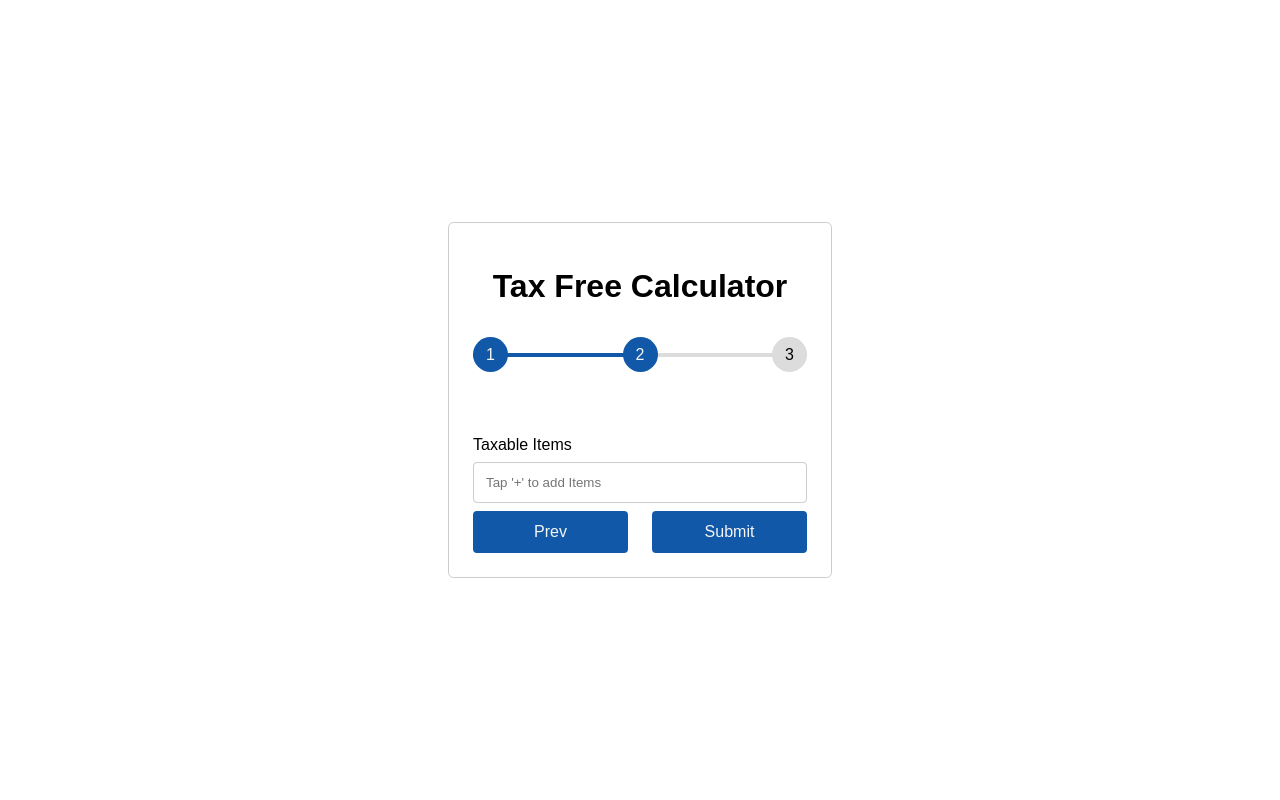
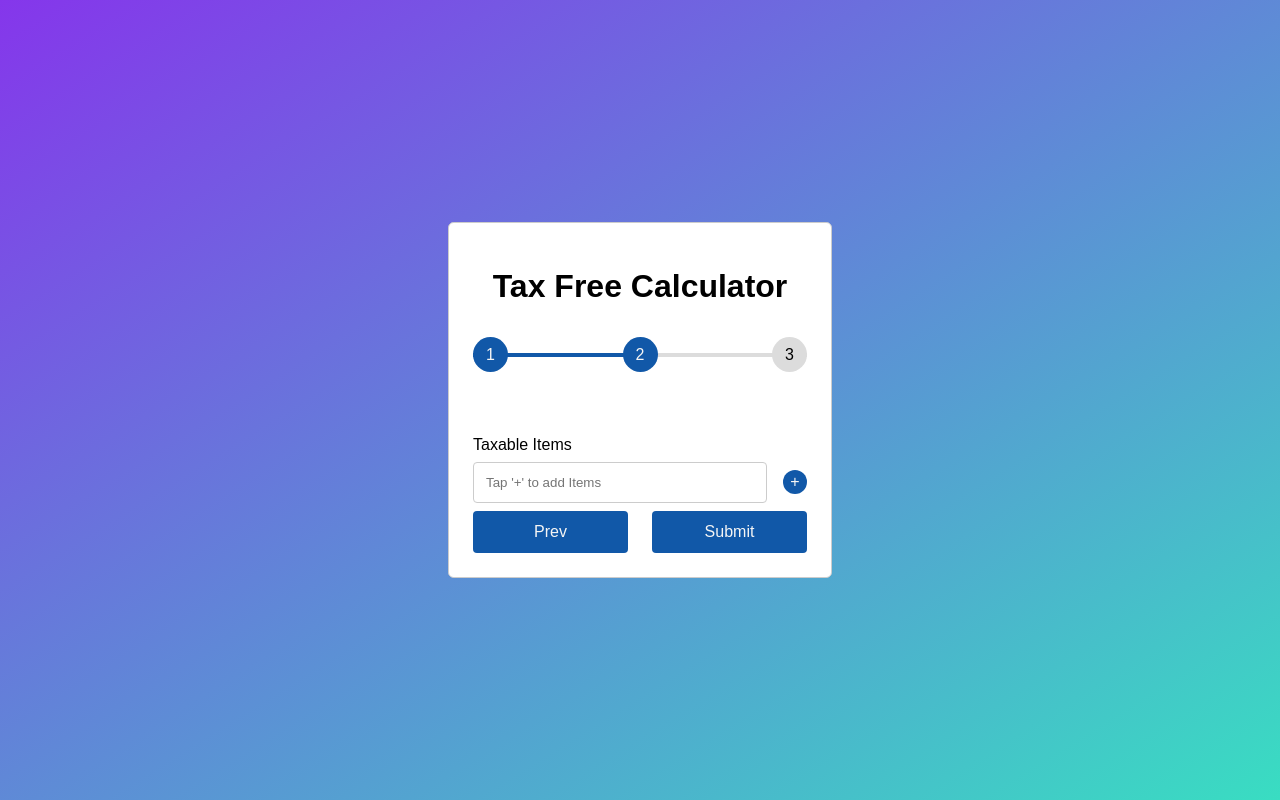
Before and after one commit to FranciscoSerrano/tax-free-calc, a plain HTML site: page index.html in a window 1280 px wide. Both pictures are taken after a click on the link "Next". Drawn offline with Linux system fonts and the light colour scheme.

Commit message:
added gradient, still need to fix button

```diff
--- a/app.js
+++ b/app.js
@@ -2,6 +2,7 @@ const altamonteTaxRate = 0.07;
 
 const prevButton = document.querySelectorAll(".btn-prev");
 const nextButton = document.querySelectorAll(".btn-next");
+const addButton = document.querySelector(".btn-add");
 const submitButton = document.querySelector(".btn-submit")
 const progress = document.getElementById("progress");
 const formSteps = document.querySelectorAll(".form-step");
@@ -58,7 +59,6 @@ function updateProgressBar() {
   progress.style.width = ((progressActive.length - 1) / (progressSteps.length - 1)) * 100 + "%";
 }
 
-
 function newTaxRate(bag, taxable) {
   if(bag < taxable) return "Error: Bag cannot be less than taxable subtotal";
   if(bag <= 1000 || taxable === 0) return bag;
@@ -66,7 +66,6 @@ function newTaxRate(bag, taxable) {
   return taxRate.toFixed(2);
 }
 
-
 function showTaxRate() {
   tax.innerHTML = `Your new tax rate is: ${newTaxRate(bag, taxable)}%`;
 }
--- a/index.html
+++ b/index.html
@@ -31,7 +31,10 @@
     <div class="form-step">
       <div class="input-group">
         <label for="Taxable">Taxable Items</label>
+        <div class="plus">
         <input type="text" placeholder="Tap '+' to add Items" name="taxable" id=taxable>
+        <a href="#" class="btn btn-add">+</a>
+        </div>
       </div>
       <div class="btns-group">
         <a href="#" class="btn btn-prev">Prev</a>
--- a/style.css
+++ b/style.css
@@ -10,6 +10,7 @@ body {
   display: grid;
   place-items: center;
   min-height: 100vh;
+  background-image: linear-gradient(to bottom right, rgb(133, 54, 235), rgb(57, 221, 194));
 }
 
 label {
@@ -55,7 +56,7 @@ input {
   height: 4px;
   width: 100%;
   background-color: #dcdcdc;
-  z-index: -1;
+  z-index: 0;
 }
 
 .progress {
@@ -72,6 +73,7 @@ input {
   display: flex;
   justify-content: center;
   align-items: center;
+  z-index: 1;
 }
 
 .progress-step::before {
@@ -91,6 +93,7 @@ input {
   border: 1px solid #ccc;
   border-radius: .35rem;
   padding: 1.5rem;
+  background-color: white;
 }
 
 .form-step {
@@ -127,3 +130,19 @@ input {
 .btn:hover {
   box-shadow: 0 0 0 2px whitesmoke, 0 0 0 3px rgb(17, 88, 168);
 }
+
+.plus {
+  display: flex;
+  justify-content: space-between;
+}
+
+.btn-add {
+  width: 1rem;
+  height: 1rem;
+  background-color: rgb(17, 88, 168);
+  border-radius: 50%;
+  display: flex;
+  justify-content: center;
+  align-items: center;
+  margin-left: 1rem;
+}
```
